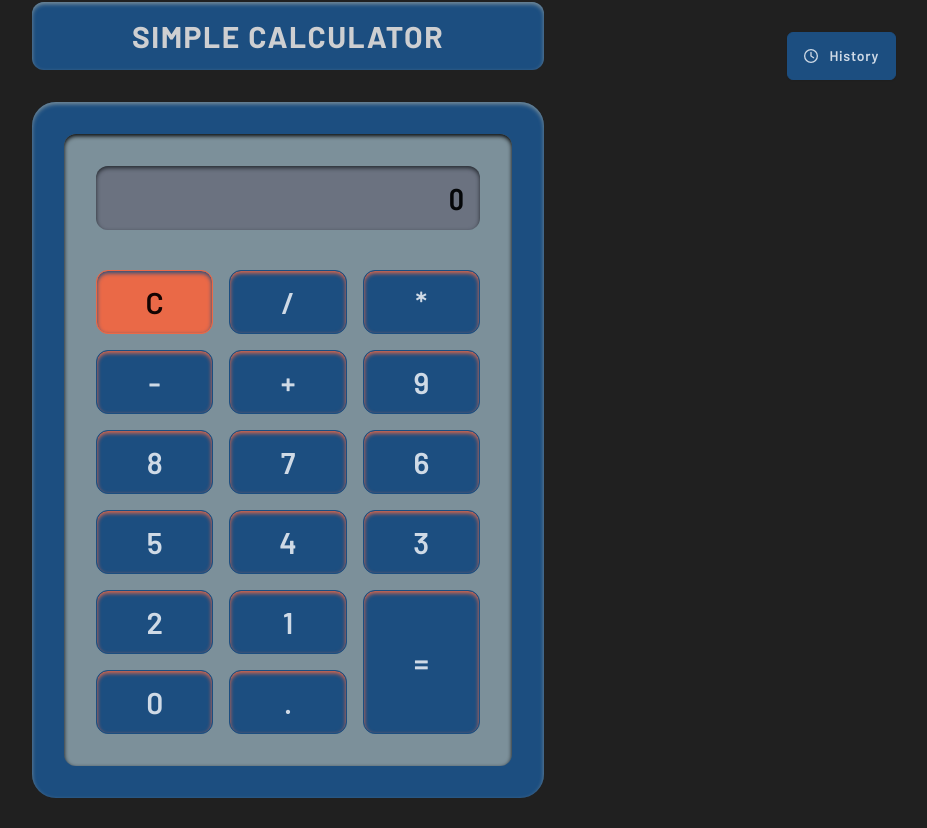
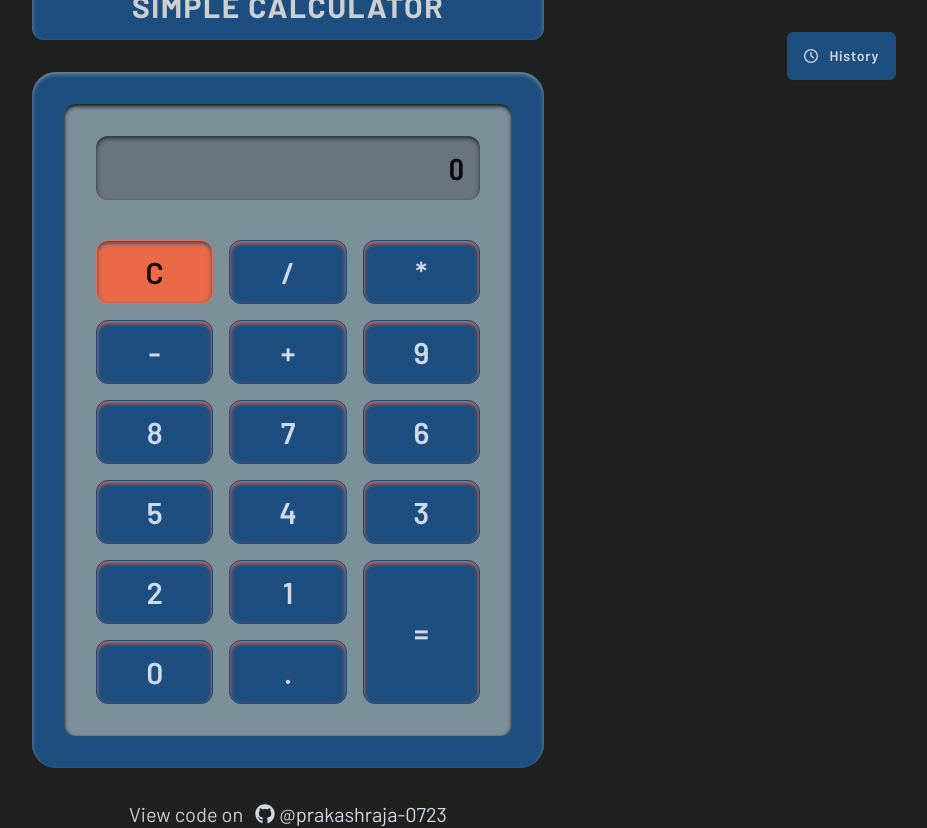
Before and after one commit to prakashraja-0723/Nezuware_Internship_Task, a React (Vite) app in the folder task_02-calculator/: page / in a window 1280 px wide. Shown: the whole page, without its empty margins (352-1279 px from the left). Before the commit the page ends 800 px from the top, so only its background shows below. Built offline with nearby package versions, Linux system fonts and the light colour scheme; a web font is replaced by a local one.

Commit message:
task 2 completed

```diff
--- a/task_02-calculator/index.html
+++ b/task_02-calculator/index.html
@@ -4,7 +4,7 @@
     <meta charset="UTF-8" />
     <link rel="icon" type="image/svg+xml" href="/vite.svg" />
     <meta name="viewport" content="width=device-width, initial-scale=1.0" />
-    <title>Vite + React</title>
+    <title>Nezuware Internship Tasks - Task 02 🧮 simple Calculator</title>
   </head>
   <body>
     <div id="root"></div>
--- a/task_02-calculator/src/ui/CalcFrame.jsx
+++ b/task_02-calculator/src/ui/CalcFrame.jsx
@@ -1,5 +1,6 @@
 import React from 'react'
 import CalcTitle from "./CalcTitle.jsx";
+import {FaGithub} from "react-icons/fa6";
 
 const CalcFrame = ({children}) => {
 	return (
@@ -13,6 +14,19 @@ const CalcFrame = ({children}) => {
 						className={`bg-secondary w-full h-fit rounded-xl px-8 py-8  shadow-inner shadow-secondary-content`}
 					>{children}</div>
 				</div>
+				{/*  GitHub Link */}
+				<div className="flex items-center justify-center gap-3 mt-8 text-xl">
+					<span>View code on</span>
+					<a
+						href="https://github.com/prakashraja-0723/Nezuware_Internship_Task/tree/main/task_02-calculator"
+						target="_blank"
+						rel="noopener noreferrer"
+						className="flex items-center justify-center gap-1 text-primary-content"
+					>
+						<FaGithub/>
+						<span>@prakashraja-0723</span>
+					</a>
+				</div>
 			</div>
 			{/*<div className={`bg-gray-900`}>*/}
 			{/*	<div>*/}
```
Also changed, not shown: task_02-calculator/src/pages/page.jsx (+8 -4 lines).
